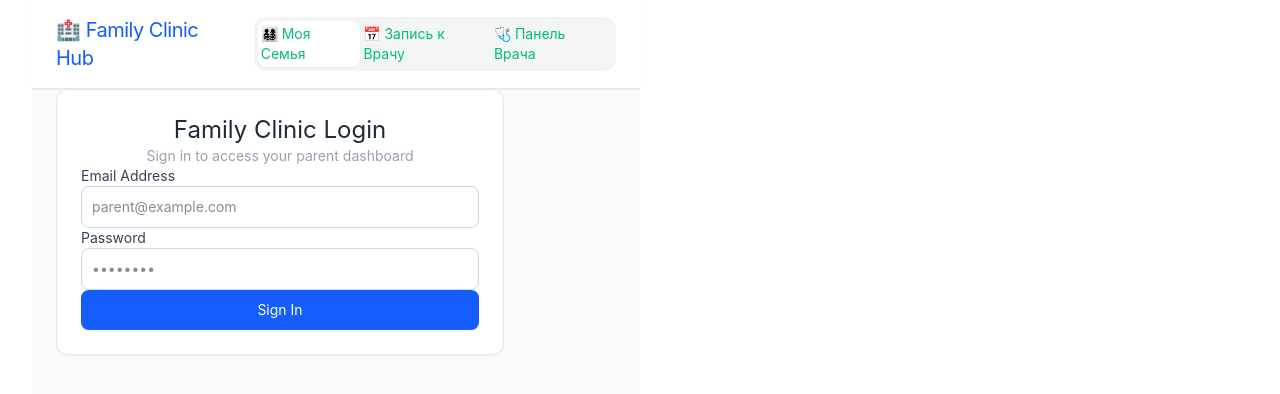
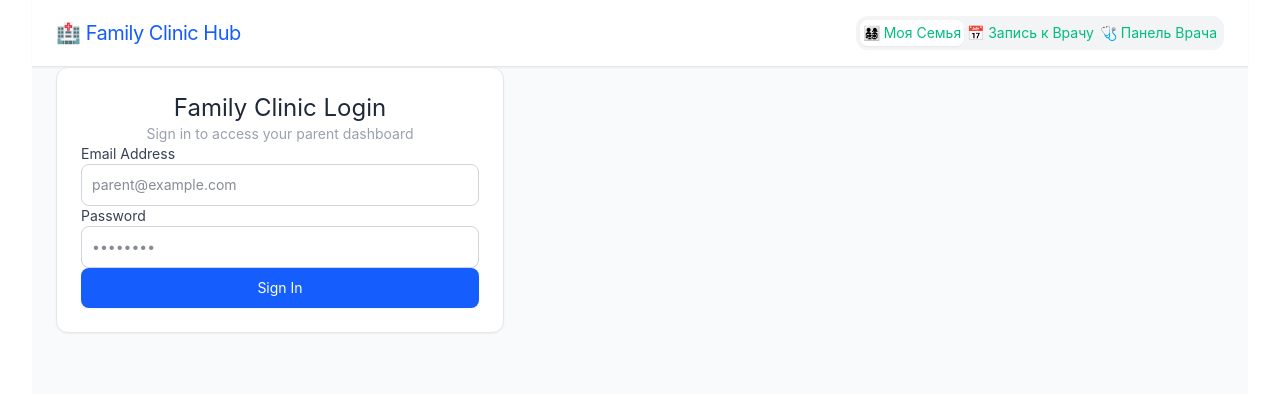
Before and after one commit to akushnirenko/clinic, a Vue app in the folder web/: page / in a window 1280 px wide. Shown: the top 394 px of the page. Built offline with nearby package versions, Linux system fonts and the light colour scheme.

Commit message:
Added with 100%

```diff
--- a/web/src/assets/main.css
+++ b/web/src/assets/main.css
@@ -3,6 +3,7 @@
 
 #app {
   max-width: 1280px;
+  width: 100%;
   margin: 0 auto;
   padding: 2rem;
   font-weight: normal;
@@ -30,7 +31,7 @@ a,
 
   #app {
     display: grid;
-    grid-template-columns: 1fr 1fr;
+    grid-template-columns: 1fr;
     padding: 0 2rem;
   }
 }
```
